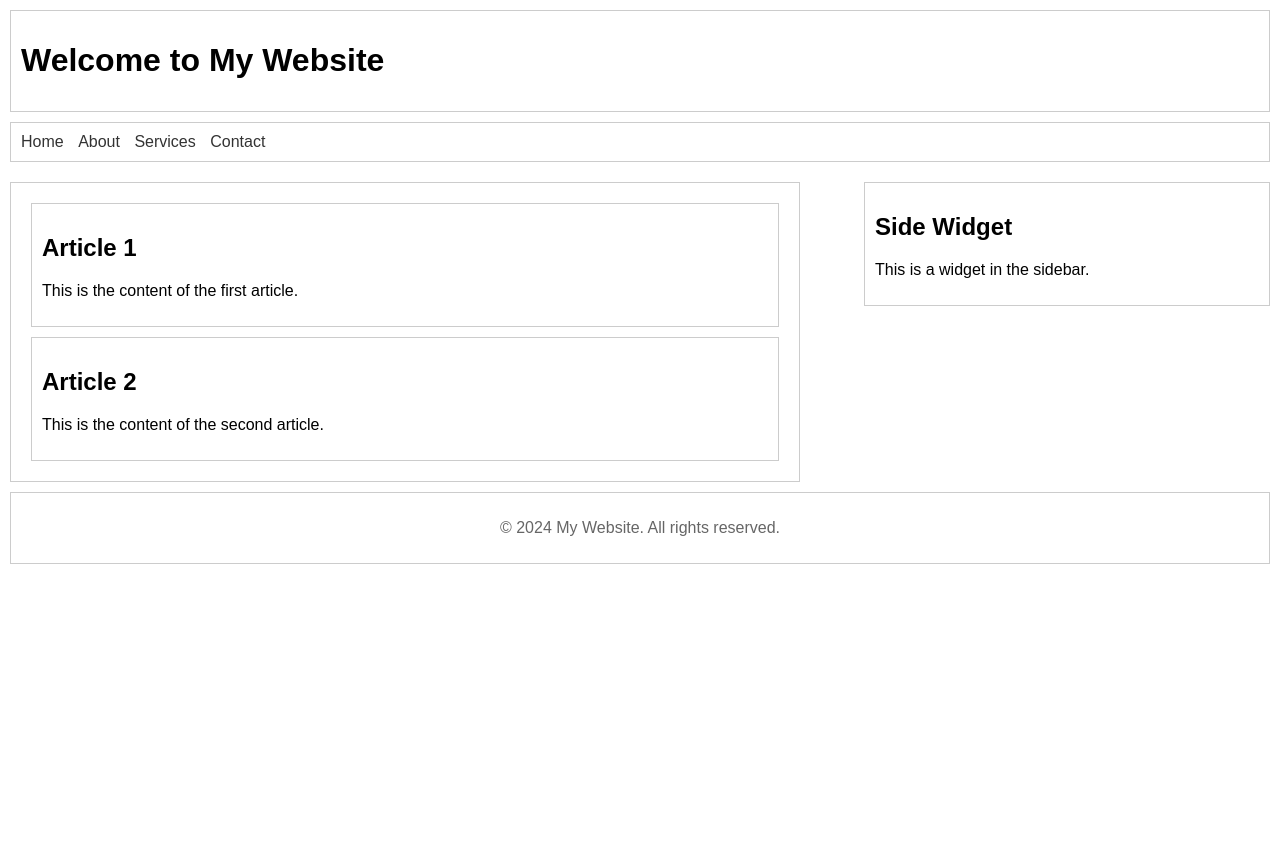
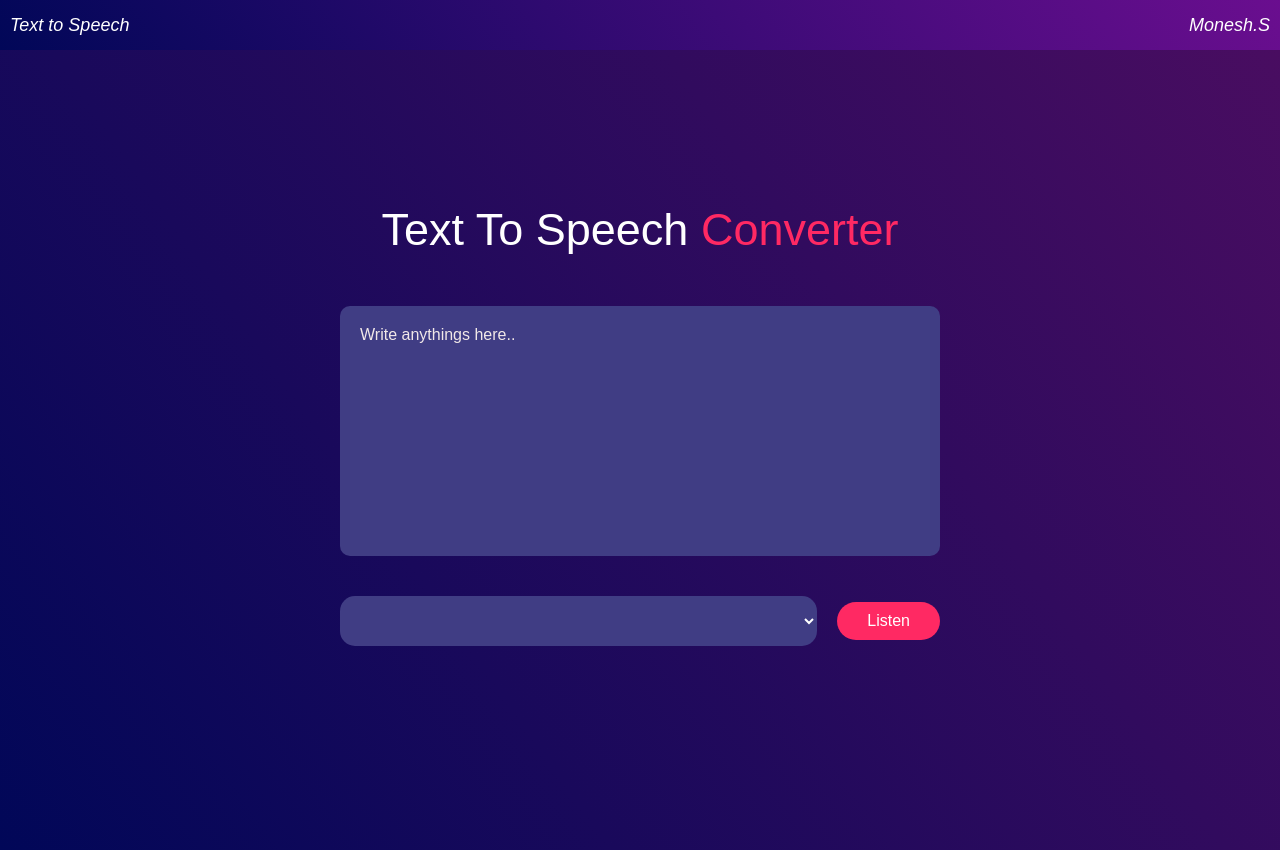
Before and after one commit to Moneshai2004/Text2Speech, a plain HTML site: page index.html in a window 1280 px wide. Before the commit the page ends 800 px from the top, so only its background shows below. Drawn offline with Linux system fonts and the light colour scheme.

Commit message:
total changes

```diff
--- a/index.html
+++ b/index.html
@@ -1,49 +1,25 @@
 <!DOCTYPE html>
 <html lang="en">
+  <head>
+    <meta charset="UTF-8" />
+    <meta name="viewport" content="width=device-width, initial-scale=1.0" />
+    <title>Document</title>
+    <link rel="stylesheet" href="style.css" />
+  </head>
+  <body>
+    <div class="NavBar">
+      <div>Text to Speech</div>
+      <div>Monesh.S</div>
+    </div>
 
-<head>
-    <meta charset="UTF-8">
-    <meta name="viewport" content="width=device-width, initial-scale=1.0">
-    <title>My Website</title>
-    <link rel="stylesheet" href="style.css">
-</head>
-
-<body>
-
-    <header>
-        <h1>Welcome to My Website</h1>
-    </header>
-
-    <nav>
-        <ul>
-            <li><a href="#">Home</a></li>
-            <li><a href="#">About</a></li>
-            <li><a href="#">Services</a></li>
-            <li><a href="#">Contact</a></li>
-        </ul>
-    </nav>
-
-    <section class="main-content">
-        <article>
-            <h2>Article 1</h2>
-            <p>This is the content of the first article.</p>
-        </article>
-
-        <article>
-            <h2>Article 2</h2>
-            <p>This is the content of the second article.</p>
-        </article>
-    </section>
-
-    <aside>
-        <h2>Side Widget</h2>
-        <p>This is a widget in the sidebar.</p>
-    </aside>
-
-    <footer>
-        <p>&copy; 2024 My Website. All rights reserved.</p>
-    </footer>
-
-</body>
-
+    <div class="hero">
+      <h1>Text To Speech <span>Converter</span></h1>
+      <textarea placeholder="Write anythings here.."></textarea>
+      <div class="row">
+        <select></select>
+        <button>Listen</button>
+      </div>
+    </div>
+    <script src="index.js"></script>
+  </body>
 </html>
--- a/index.js
+++ b/index.js
@@ -0,0 +1,22 @@
+let speech = new SpeechSynthesisUtterance(); // Web Speech API
+
+let voices = [];
+
+let voiceSelect = document.querySelector("select");
+
+window.speechSynthesis.onvoiceschanged = () => {
+    voices = window.speechSynthesis.getVoices();
+    speech.voice = voices[0];
+
+    voices.forEach((voice, i) => {
+        voiceSelect.options[i] = new Option(voice.name, i);
+    });
+};
+voiceSelect.addEventListener("change",() => {
+    speech.voice = voices[voiceSelect.value];
+})
+
+document.querySelector("button").addEventListener("click", () => {
+    speech.text = document.querySelector("textarea").value;
+    window.speechSynthesis.speak(speech);
+});
--- a/style.css
+++ b/style.css
@@ -1,52 +1,87 @@
-body {
-    font-family: 'Arial', sans-serif;
+*{
     margin: 0;
-    padding: 0;
+    padding:0;
+    font-family: 'poppins',sans-serif;
+    box-sizing: border-box;
+
+}
+.NavBar {
+    display: flex;
+    justify-content: space-between;
+    align-items: center;
+    font-size: large;
+    background: linear-gradient(55deg, #010758, #6a0e8f);
+    font-style: italic;
+    color: white;
+    padding: 10px;
+    box-shadow: 0px 1px 2px rgba(255, 255, 255, 0.445);
+    height: 50px;
+}
+.hero{
+    width: 100%;
+    min-height: 100vh;
+    background: linear-gradient(55deg,#010758,#490d61);
+    display:flex;
+    flex-direction: column;
+    align-items: center;
+    justify-content: center;
+
+}
+.hero h1{
+    font-size: 45px;
+    font-weight: 500;
+    margin-top: -50px;
+    margin-bottom: 50px;
+    color: #fff;
+}
+.hero h1 span{
+    color: #ff2963;
+}
+textarea{
+    width: 600px;
+    height: 250px;
+    background: #403d84;
+    color: #fff;
+    font-size: 15px;
+    border: 0;
+    outline: 0;
+    padding: 20px;
+    border-radius:10px;
+    resize: none;
+    margin-bottom: 40px;
 }
 
-header,
-nav,
-section,
-article,
-aside,
-footer {
-    margin: 10px;
-    padding: 10px;
-    border: 1px solid #ccc;
+textarea::placeholder{
+    font-size:16px;
+    color:#f1e8e8;
 }
-
-nav ul {
-    list-style-type: none;
-    margin: 0;
-    padding: 0;
+.row{
+    width: 600px;
+    display: flex;
+    align-items: center;
+    gap: 20px;
 }
-
-nav li {
-    display: inline;
-    margin-right: 10px;
+button{
+    background-color: #ff2963;
+    color: #fff;
+    font-size: 16px;
+    padding: 10px 30px;
+    border-radius: 30px;
+    border: 0
+    ;
+    display: flex;
+    align-items: center;
+    outline: 0;
+    cursor: pointer;
 }
-
-a {
-    text-decoration: none;
-    color: #333;
+select
+{
+    flex: 1;
+    color:#fff;
+    background: #403d84;
+    height: 50px;
+    padding: 0 20px;
+    outline: 0;
+    border: 0;
+    border-radius: 15px;
 }
-
-a:hover {
-    text-decoration: underline;
-}
-
-.main-content {
-    float: left;
-    width: 60%;
-}
-
-aside {
-    float: right;
-    width: 30%;
-}
-
-footer {
-    clear: both;
-    text-align: center;
-    color: #666;
-}
```
